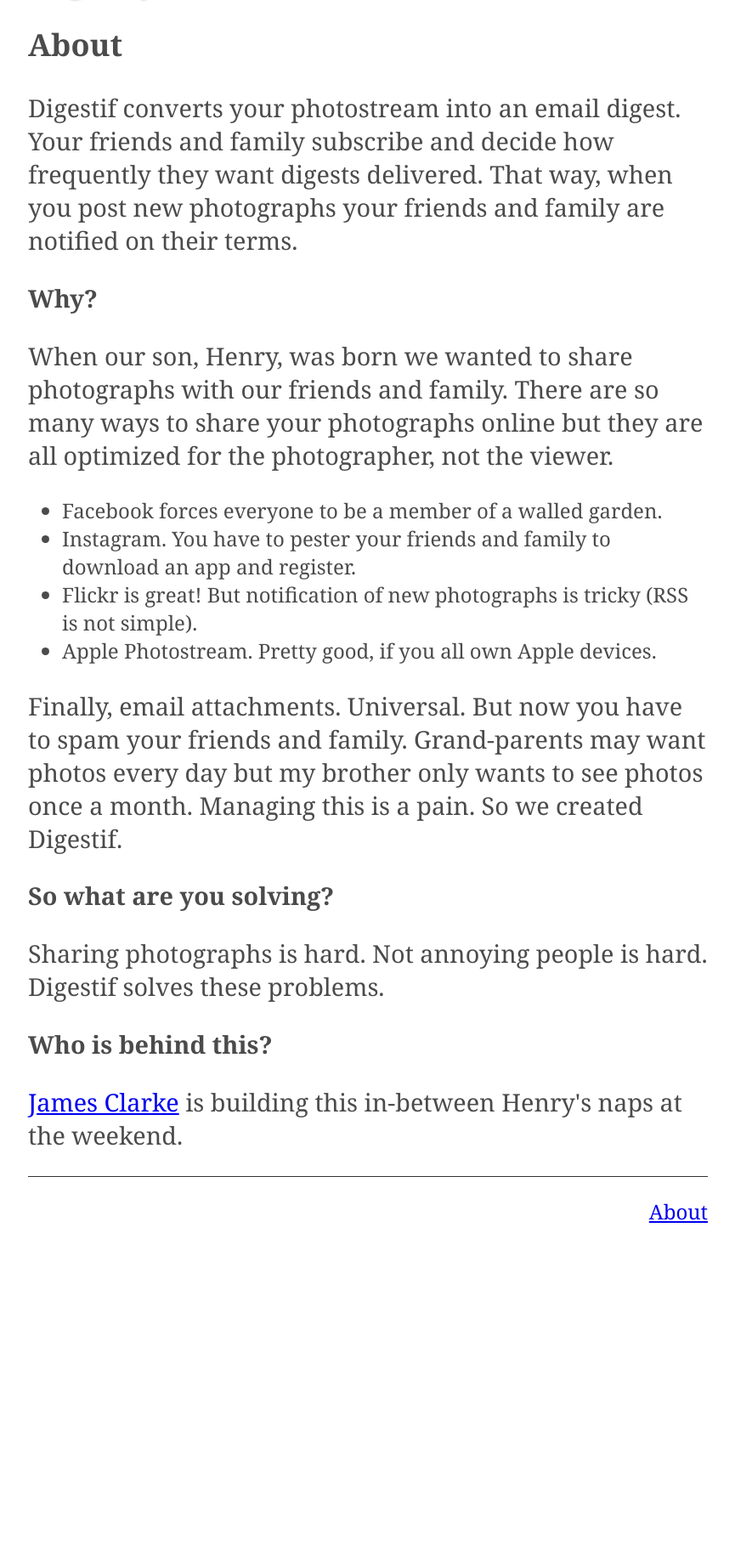
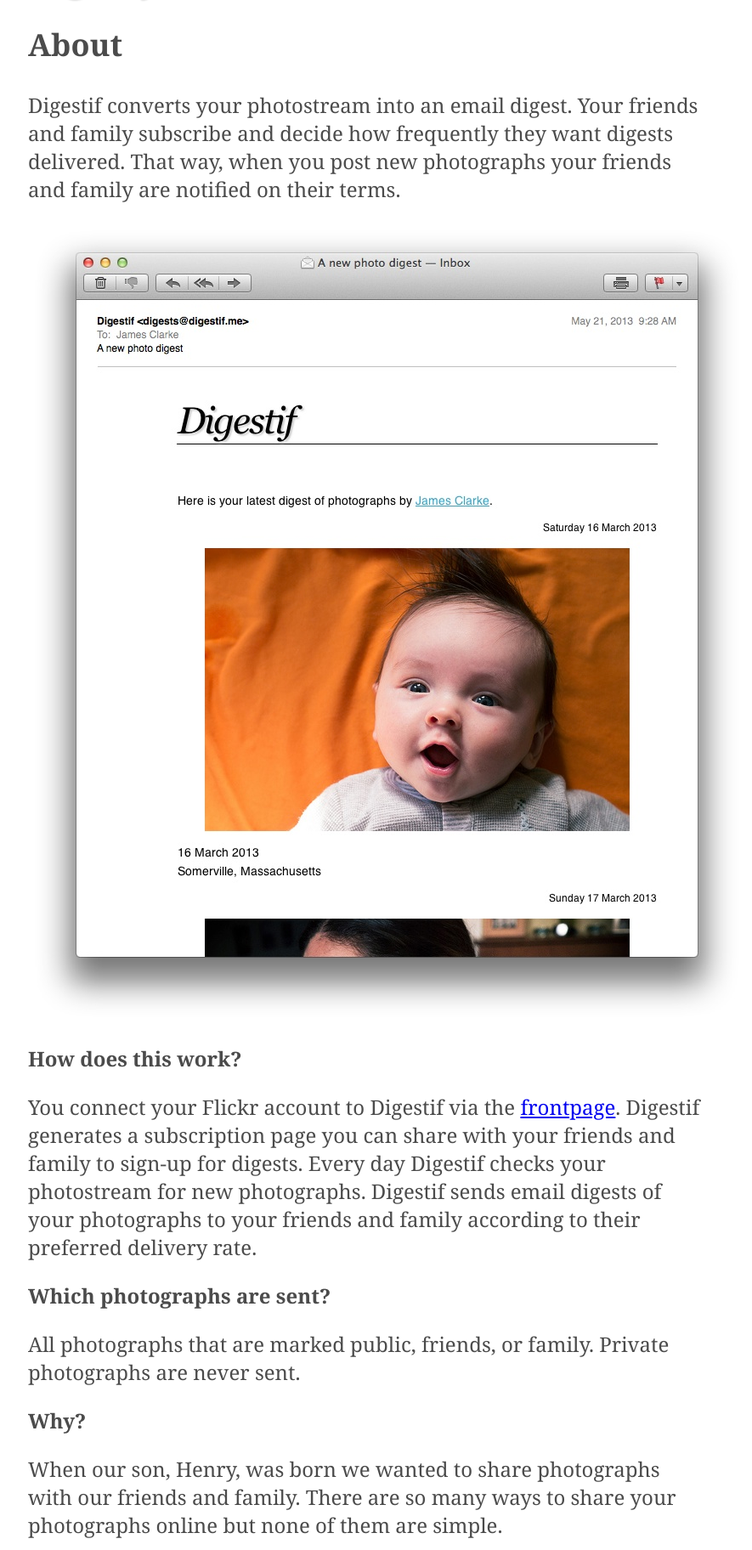
Before and after one commit to jc/digestif, a Flask app: page /about in a window 1280 px wide. Shown: the part 96-1920 px from the top of the page at 85% size, without its empty margins (207-1092 px from the left). Before the commit the page ends 1535 px from the top, so only its background shows below. Run offline with Flask 2, Linux system fonts and the light colour scheme; parts of the project's set-up code (start-up, migrations or seed data) failed here and were passed over; some libraries are stand-ins or nearby versions.

Commit message:
Another pass at about

```diff
--- a/digestif/templates/about.html
+++ b/digestif/templates/about.html
@@ -1,5 +1,11 @@
 {% extends "layout.html" %}
-
+{% block head %}
+  <style type="text/css" media="screen">
+   p, ul, li {
+    font-size: 24px;
+  }
+  </style>
+{% endblock %}
 {% block body %}
 
 <h2>About</h2>
@@ -9,27 +15,41 @@ family subscribe and decide how frequently they want digests delivered. That
 way, when you post new photographs your friends and family are notified on their
 terms.</p>
 
+<div class="photo"><img src="/static/digestif-mail.jpg" /></div>
+
+<p><strong>How does this work?</strong></p>
+<p>You connect your Flickr account to Digestif via
+the <a href="/">frontpage</a>. Digestif generates a subscription page
+you can share with your friends and family to sign-up for
+digests. Every day Digestif checks your photostream for new
+photographs. Digestif sends email digests of your photographs to your
+friends and family according to their preferred delivery rate.</p>
+
+<p><strong>Which photographs are sent?</strong></p>
+<p>All photographs that are marked public, friends, or family. Private
+photographs are never sent.</p>
+
 <p><strong>Why?</strong></p>
-<p>When our son, Henry, was born we wanted to share photographs with our friends
-and family. There are so many ways to share your photographs online but they are
-all optimized for the photographer, not the viewer.</p>
-<ul><li>Facebook forces everyone to be a member of a walled garden.</li>
+<p>When our son, Henry, was born we wanted to share photographs with
+our friends and family. There are so many ways to share your
+photographs online but none of them are simple.</p>
+
+<ul><li>Facebook forces everyone to be a member of a walled
+garden.</li>
 <li>Instagram. You have to pester your friends and family to download an app and
 register.</li>
-<li>Flickr is great! But notification of new photographs is tricky (RSS is not simple).</li>
+<li>Flickr is great! But notification of new photographs is tricky.</li>
 <li>Apple Photostream. Pretty good, if you all own Apple devices.</li>
 </ul>
 
-<p>Finally, email attachments. Universal. But now you have to spam your friends
-and family. Grand-parents may want photos every day but my brother only wants to
-see photos once a month. Managing this is a pain. So we created Digestif.</p>
-
-<p><strong>So what are you solving?</strong></p>
-<p>Sharing photographs is hard. Not annoying people is hard. Digestif solves
-these problems.</p>
+<p>A lot of people resort to sending emails with
+attachments. Universal. But now you have to spam your friends and
+family. Grand-parents may want photos every day but my brother only
+wants to see photos once a month. Managing this is a pain. So we
+created Digestif.</p>
 
 <p><strong>Who is behind this?</strong></p>
-<p><a href="http://jamesclarke.net">James Clarke</a> is building this in-between
+<p><a href="http://jamesclarke.net">James Clarke</a> is building this during
 Henry's naps at the weekend.</p>
 
 
```
